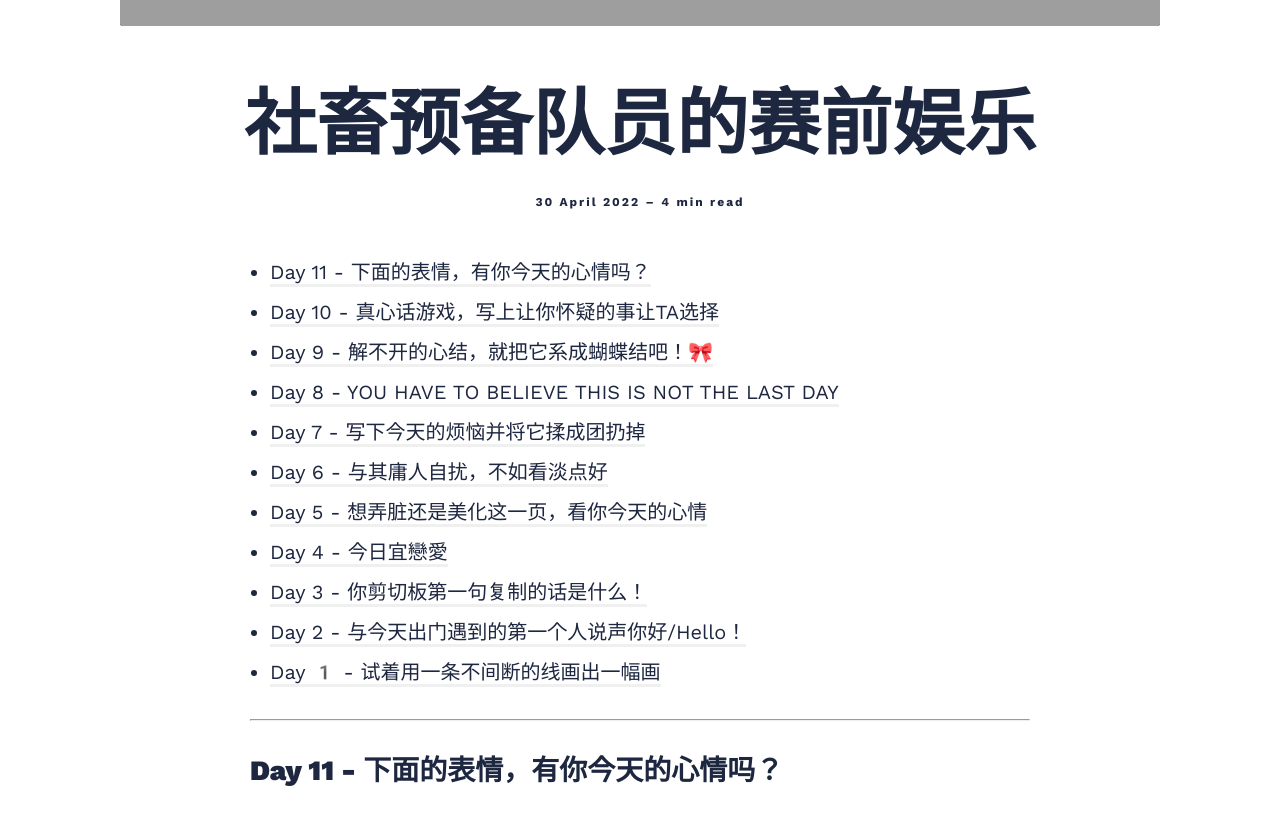
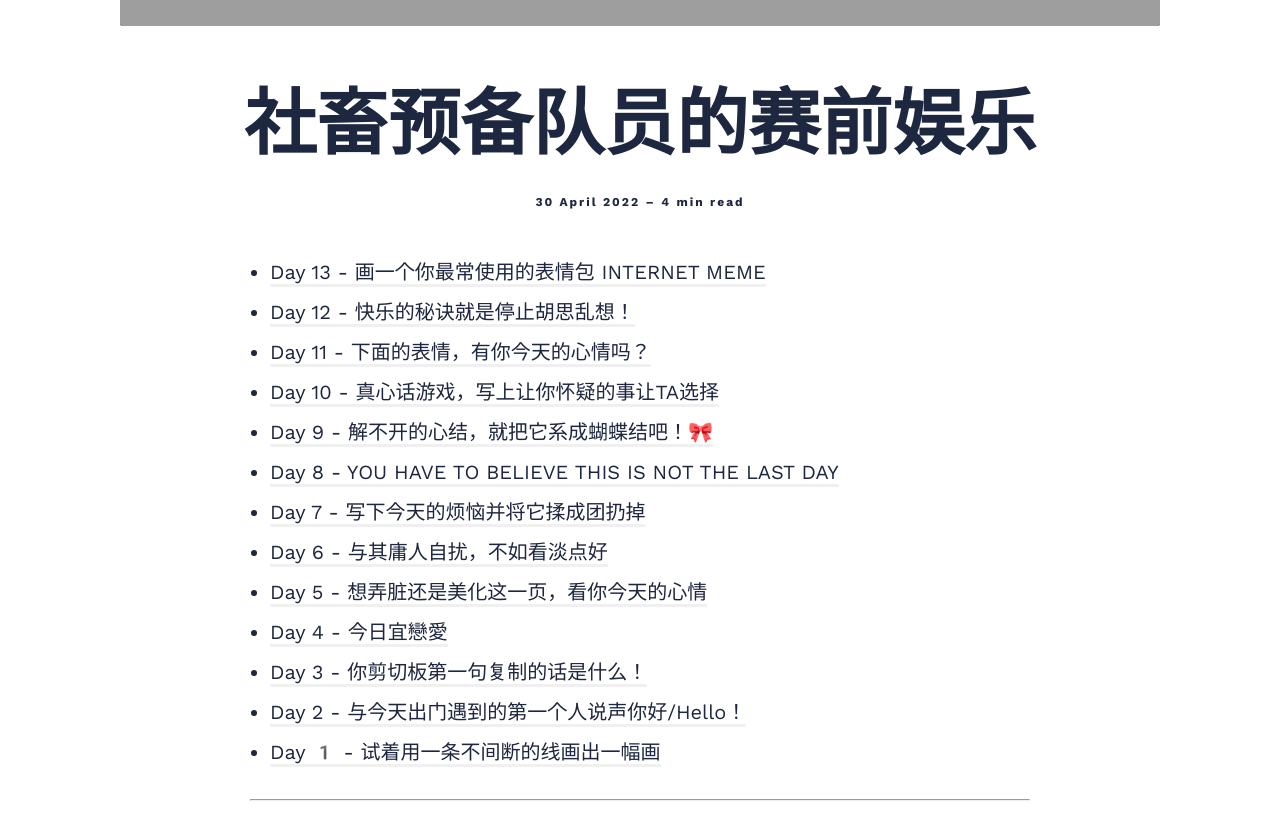
Before and after one commit to Ethel-yueying-sun/Ethel-yueying-sun.github.io, a Jekyll site: the page built from _posts/2022-04-25-Games.md, in a window 1280 px wide and 1400 px high, scrolled down 714 px. Shown: the top 827 px of the window. Built offline with Jekyll 4.4.1, drawn with Linux system fonts in a browser that asks for light colours; nearby versions of some CDN libraries; comment, search, counter and statistics services are not loaded; some of the changed text lies outside the part shown; grey boxes are pictures that could not be loaded.

Commit message:
Games day 13 commited

```diff
--- a/_posts/2022-04-25-Games.md
+++ b/_posts/2022-04-25-Games.md
@@ -7,6 +7,8 @@
 tags: [2022, pcy, life]
 ---
 
+- [Day 13 - 画一个你最常使用的表情包 INTERNET MEME](#day-13---画一个你最常使用的表情包-internet-meme)
+- [Day 12 - 快乐的秘诀就是停止胡思乱想！](#day-12---快乐的秘诀就是停止胡思乱想)
 - [Day 11 - 下面的表情，有你今天的心情吗？](#day-11---下面的表情有你今天的心情吗)
 - [Day 10 - 真心话游戏，写上让你怀疑的事让TA选择](#day-10---真心话游戏写上让你怀疑的事让ta选择)
 - [Day 9 - 解不开的心结，就把它系成蝴蝶结吧！🎀](#day-9---解不开的心结就把它系成蝴蝶结吧)
@@ -18,6 +20,23 @@
 - [Day 3 - 你剪切板第一句复制的话是什么！](#day-3---你剪切板第一句复制的话是什么)
 - [Day 2 - 与今天出门遇到的第一个人说声你好/Hello！](#day-2---与今天出门遇到的第一个人说声你好hello)
 - [Day 1️ - 试着用一条不间断的线画出一幅画](#day-1️---试着用一条不间断的线画出一幅画)
+
+---
+
+## Day 13 - 画一个你最常使用的表情包 INTERNET MEME
+
+|SYY||PCY|
+|:---:|:---:|
+|<img src="/images/2022/04/Games/13-syy.jpg" style="border:solid 1px 000;margin:2px;" width="500"/>||<img src="/images/2022/04/Games/13-pcy.jpg" style="border:solid 1px 000;margin:2px;" width="500"/>|
+|||
+
+---
+
+## Day 12 - 快乐的秘诀就是停止胡思乱想！
+
+5.11 Wednesday
+
+<img src="/images/2022/04/Games/12-both.jpg" style="border:solid 1px 000;margin:2px;" width="500"/>
 
 ---
 
```
Also changed, not shown: images/2022/04/Games/13-pcy.jpg (added), 2 other files.
